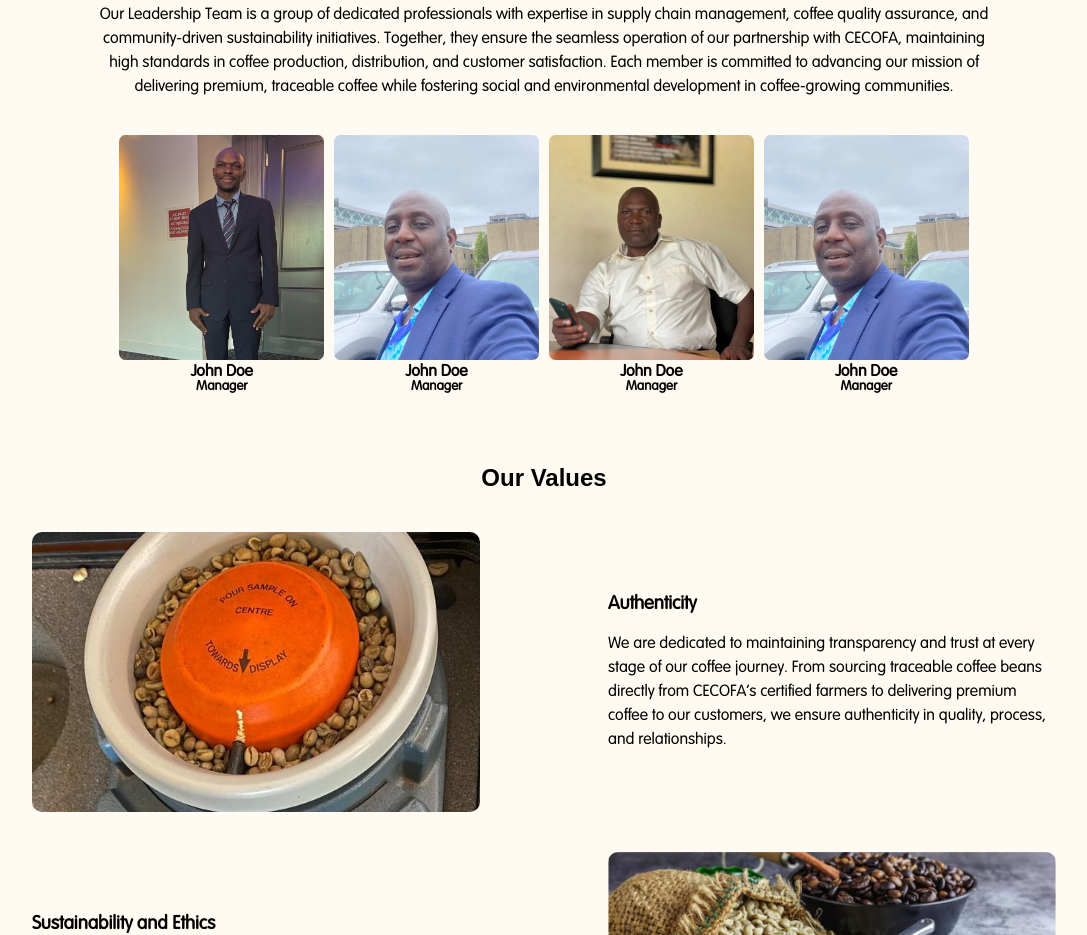
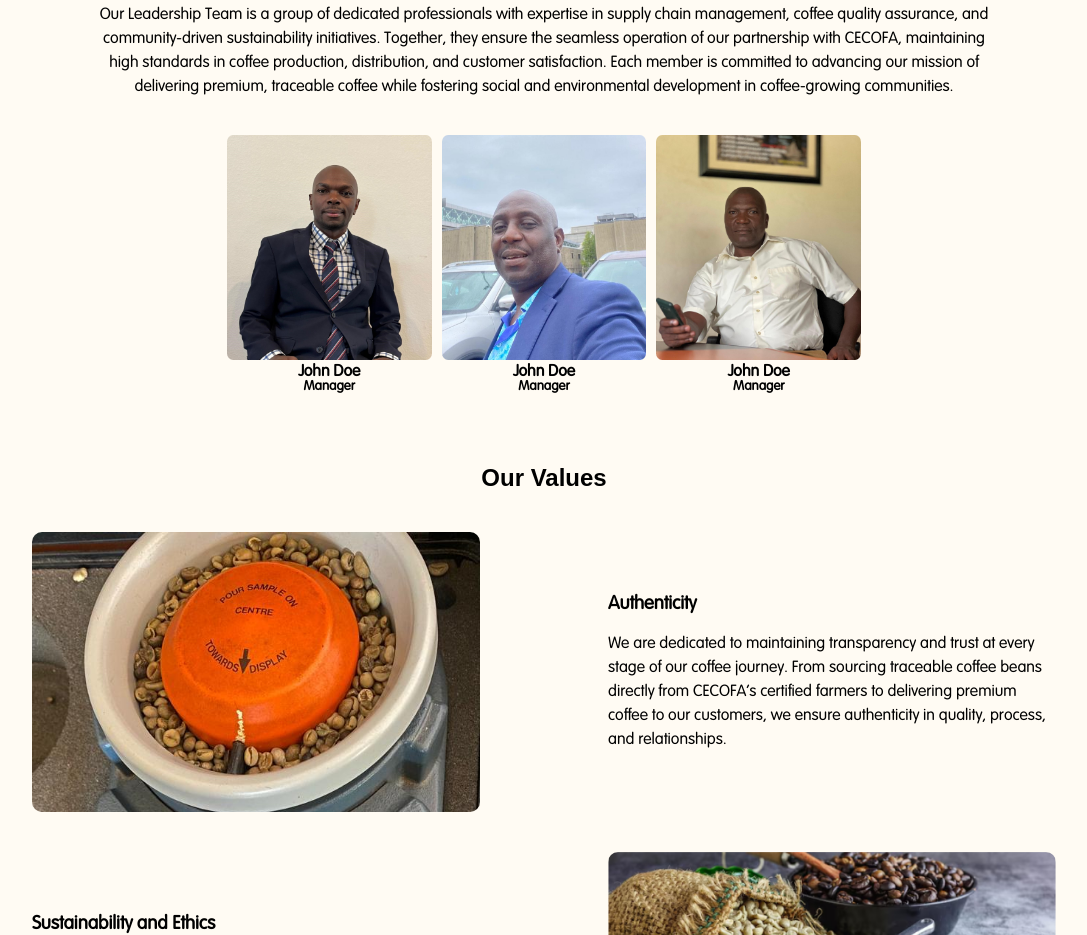
Before and after one commit to tanish256/Ram-ch, a plain HTML site: page about-us.html in a window 1280 px wide. Shown: the part 1020-1955 px from the top of the page, without its empty margins (96-1183 px from the left). Drawn offline with nearby package versions, Linux system fonts and the light colour scheme; a script that the page names is missing.

Commit message:
leader team

```diff
--- a/about-us.html
+++ b/about-us.html
@@ -60,7 +60,7 @@ At Ram Champions, we’re not just about delivering great coffee – we’re abo
             <p>Our Leadership Team is a group of dedicated professionals with expertise in supply chain management, coffee quality assurance, and community-driven sustainability initiatives. Together, they ensure the seamless operation of our partnership with CECOFA, maintaining high standards in coffee production, distribution, and customer satisfaction. Each member is committed to advancing our mission of delivering premium, traceable coffee while fostering social and environmental development in coffee-growing communities.</p>
             <div class="team-cards">
                 <div class="tcard">
-                    <img src="gallery/hassan.jpg" alt="">
+                    <img src="gallery/llll.jpg" alt="">
                     <h4>John Doe</h4>
                     <h5>Manager</h5>
                 </div>
@@ -77,11 +77,6 @@ At Ram Champions, we’re not just about delivering great coffee – we’re abo
                     <h5>Manager</h5>
                 </div>
 
-                <div class="tcard">
-                    <img src="gallery/hassan2.jpg" alt="">
-                    <h4>John Doe</h4>
-                    <h5>Manager</h5>
-                </div>
             </div>
         </section>
         <section class="O-values">
```
Also changed, not shown: gallery/llll.jpg (added).
